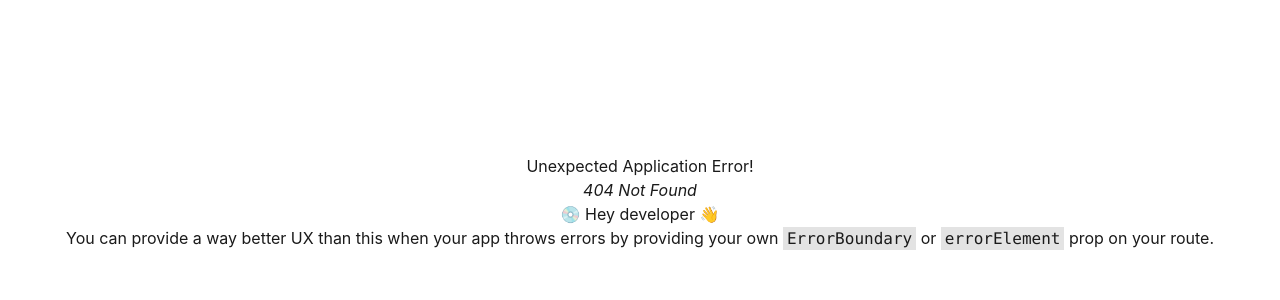
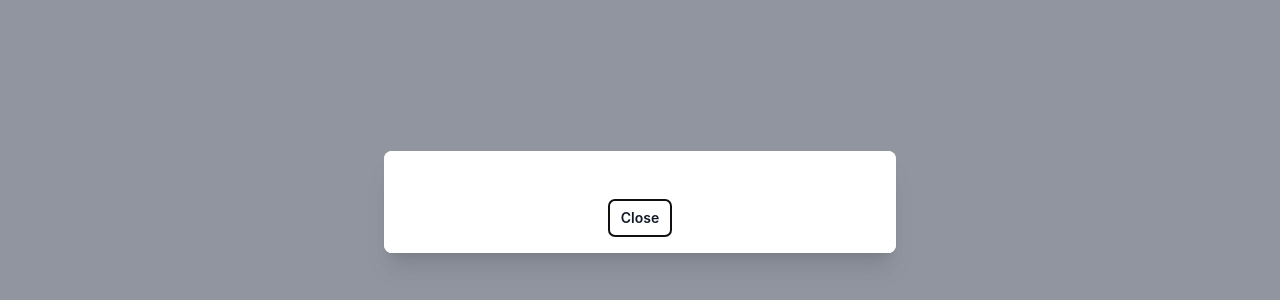
Before and after one commit to yayakix/tictactoe-multiclient, a React (Vite) app: page /modal in a window 1280 px wide. Before the commit this address had no page. Shown: the part 198-498 px from the top of the page. Built offline with nearby package versions, Linux system fonts and the light colour scheme.

Commit message:
add modal on win/tie

```diff
--- a/package.json
+++ b/package.json
@@ -10,6 +10,8 @@
     "preview": "vite preview"
   },
   "dependencies": {
+    "@headlessui/react": "^2.0.4",
+    "@heroicons/react": "^2.1.3",
     "cookie-parser": "^1.4.6",
     "cors": "^2.8.5",
     "dotenv": "^16.4.5",
--- a/src/Lobby.tsx
+++ b/src/Lobby.tsx
@@ -3,7 +3,6 @@ import {
     useEffect
 } from 'react'
 import './App.css'
-import { Board } from './game'
 
 function Lobby() {
     const [games, setGames] = useState<any>([])
@@ -21,9 +20,6 @@ function Lobby() {
                 setGames(data.games)
             });
     }, [])
-
-
-
     return (
         <div>
             <h1>Lobby</h1>
@@ -37,15 +33,7 @@ function Lobby() {
                         <a href={`/game/${games[x].id}`}><button>Game {idx + 1}</button></a>
                     </li>
                 })}
-
-                <li><button>Game 2</button></li>
-                <li><button>Game 3</button></li>
-                <li><button>Game 4</button></li>
-                <li><button>Game 5</button></li>
-
             </ul>
-
-
         </div>
     )
 }
--- /dev/null
+++ b/src/Modal.tsx
@@ -0,0 +1,69 @@
+import { Fragment, useState } from 'react'
+import { Dialog, DialogPanel, DialogTitle, Transition, TransitionChild } from '@headlessui/react'
+import { ExclamationTriangleIcon } from '@heroicons/react/24/outline'
+
+export default function Modal(props) {
+    const message = props.message
+    const [open, setOpen] = useState(true)
+
+    return (
+        <Transition show={open}>
+            <Dialog className="relative z-10" onClose={setOpen}>
+                <TransitionChild
+                    enter="ease-out duration-300"
+                    enterFrom="opacity-0"
+                    enterTo="opacity-100"
+                    leave="ease-in duration-200"
+                    leaveFrom="opacity-100"
+                    leaveTo="opacity-0"
+                >
+                    <div className="fixed inset-0 bg-gray-500 bg-opacity-75 transition-opacity" />
+                </TransitionChild>
+
+                <div className="fixed inset-0 z-10 w-screen overflow-y-auto">
+                    <div className="flex min-h-full items-end justify-center p-4 text-center sm:items-center sm:p-0">
+                        <TransitionChild
+                            enter="ease-out duration-300"
+                            enterFrom="opacity-0 translate-y-4 sm:translate-y-0 sm:scale-95"
+                            enterTo="opacity-100 translate-y-0 sm:scale-100"
+                            leave="ease-in duration-200"
+                            leaveFrom="opacity-100 translate-y-0 sm:scale-100"
+                            leaveTo="opacity-0 translate-y-4 sm:translate-y-0 sm:scale-95"
+                        >
+                            <DialogPanel className="relative transform overflow-hidden rounded-lg bg-white text-left shadow-xl transition-all sm:my-8 sm:w-full sm:max-w-lg">
+                                <div className="bg-white px-4 pb-4 pt-5 sm:p-6 sm:pb-4">
+                                    <div className=" flex justify-center items-center flex-col">
+                                        <DialogTitle as="h3" className="text-base font-semibold leading-6 text-gray-900">
+                                            {message}
+                                        </DialogTitle>
+                                        <div className="mt-3 text-center sm:ml-4 sm:mt-0 sm:text-left">
+
+                                            <div className="mt-2">
+                                                <p className="text-sm text-gray-500">
+                                                </p>
+                                            </div>
+                                        </div>
+
+                                    </div>
+                                    <div className='flex justify-center items-center mt-4'>
+                                        <button
+                                            type="button"
+                                            className="mt-3  justify-center rounded-md bg-white px-3 py-2 text-sm font-semibold text-gray-900 shadow-sm ring-1 ring-inset ring-gray-300 hover:bg-gray-50 sm:mt-0 sm:w-auto"
+                                            onClick={() => setOpen(false)}
+                                            data-autofocus
+                                        >
+                                            Close
+                                        </button>
+                                    </div>
+
+
+                                </div>
+
+                            </DialogPanel>
+                        </TransitionChild>
+                    </div>
+                </div>
+            </Dialog>
+        </Transition>
+    )
+}
--- a/src/TicTacToe.tsx
+++ b/src/TicTacToe.tsx
@@ -5,6 +5,7 @@ import {
 import './App.css'
 import { Board } from './game'
 import { useParams } from 'react-router-dom';
+import Modal from './Modal';
 
 function TicTacToe() {
     const { id } = useParams();
@@ -85,8 +86,9 @@ function TicTacToe() {
         <>
             <h1 className='mb-4 underline'>Tic Tac Toe</h1>
             {cont && <>{player}'s' turn</>}
-            {gameState.outcome == 'win' && <>winner: {player === "X" ? "O" : "X"}</>}
-            {gameState.outcome == 'tie' && <>Tie</>}
+            {gameState.outcome == 'win' && <>
+                <Modal outcome message={player === "X" ? "O wins" : "X wins"} /></>}
+            {gameState.outcome == 'tie' && <Modal message={'Tie game'} />}
             <div className='columns-3 bg-red-50 m-2'>
                 {gameBoard.map((row, rowindex) => {
                     return <div className='' id={rowindex.toString()}>{
--- a/src/game.ts
+++ b/src/game.ts
@@ -29,6 +29,7 @@ const checkFunc = (array: Item[]) => {
 //   [["", "", ""],
 //   ["", "", ""],
 //   ["", "", ""],]
+
 const getColumns = (b: typeof board): Item[] => {
   const column1: Item = [b[0][0], b[1][0], b[2][0]];
   const column2: Item = [b[0][1], b[1][1], b[2][1]];
@@ -72,5 +73,3 @@ export const checkBoard = (b: typeof board) => {
   }
   return checkOutcome;
 };
-// console.log(checkBoard(board));
-// console.log(checkBoard(otherboard));
--- a/src/main.tsx
+++ b/src/main.tsx
@@ -8,6 +8,7 @@ import {
 } from "react-router-dom";
 import Root from './routes/root.tsx';
 import TicTacToe from './TicTacToe.tsx';
+import Modal from './Modal.tsx';
 
 const router = createBrowserRouter([
   {
@@ -22,6 +23,10 @@ const router = createBrowserRouter([
     path: "/game/:id",
     element: <TicTacToe />,
   },
+  {
+    path: "/modal",
+    element: <Modal />,
+  },
 ]);
 
 
```
Also changed, not shown: 1 other file (tests, documents, lock files or other folders).
